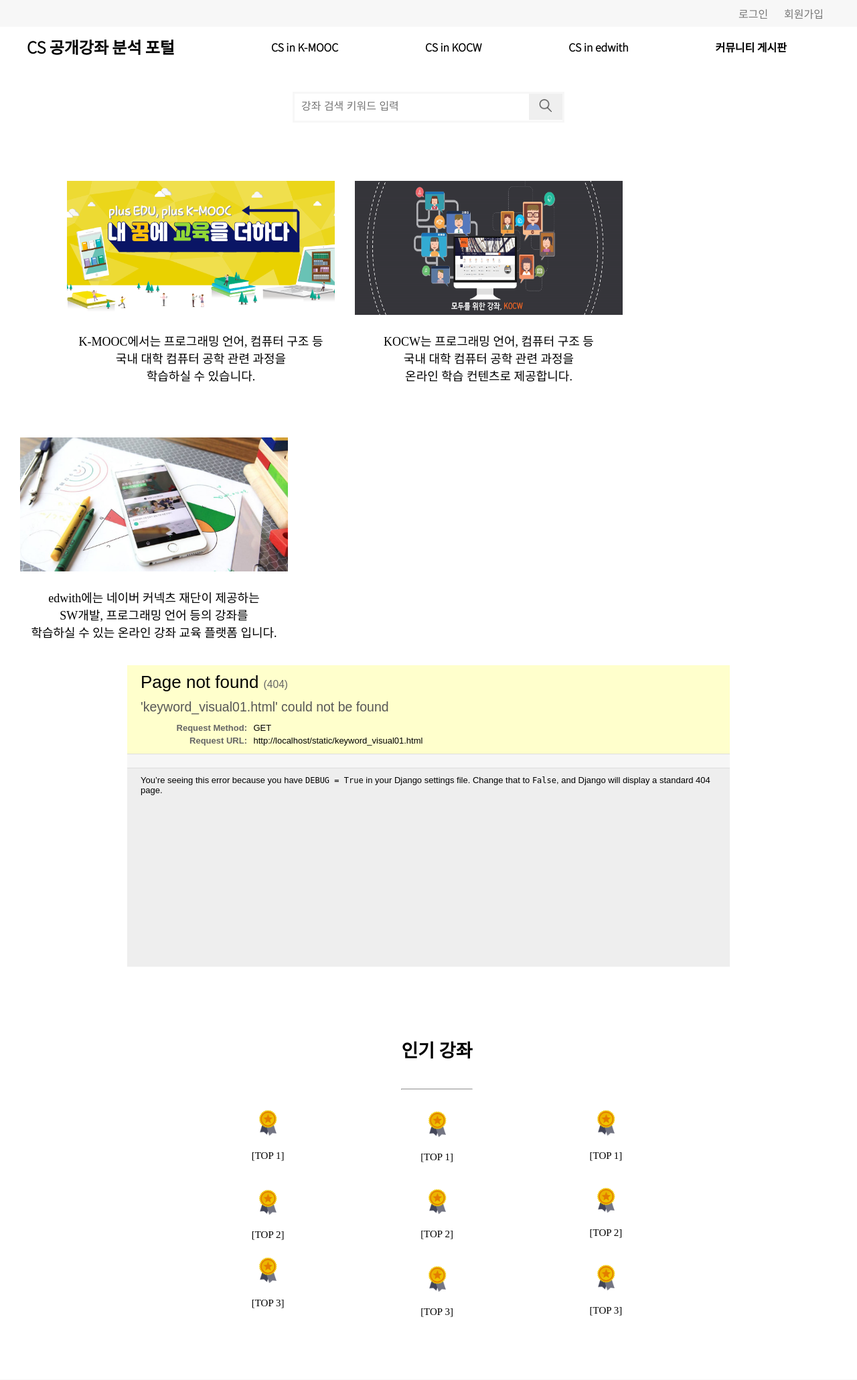
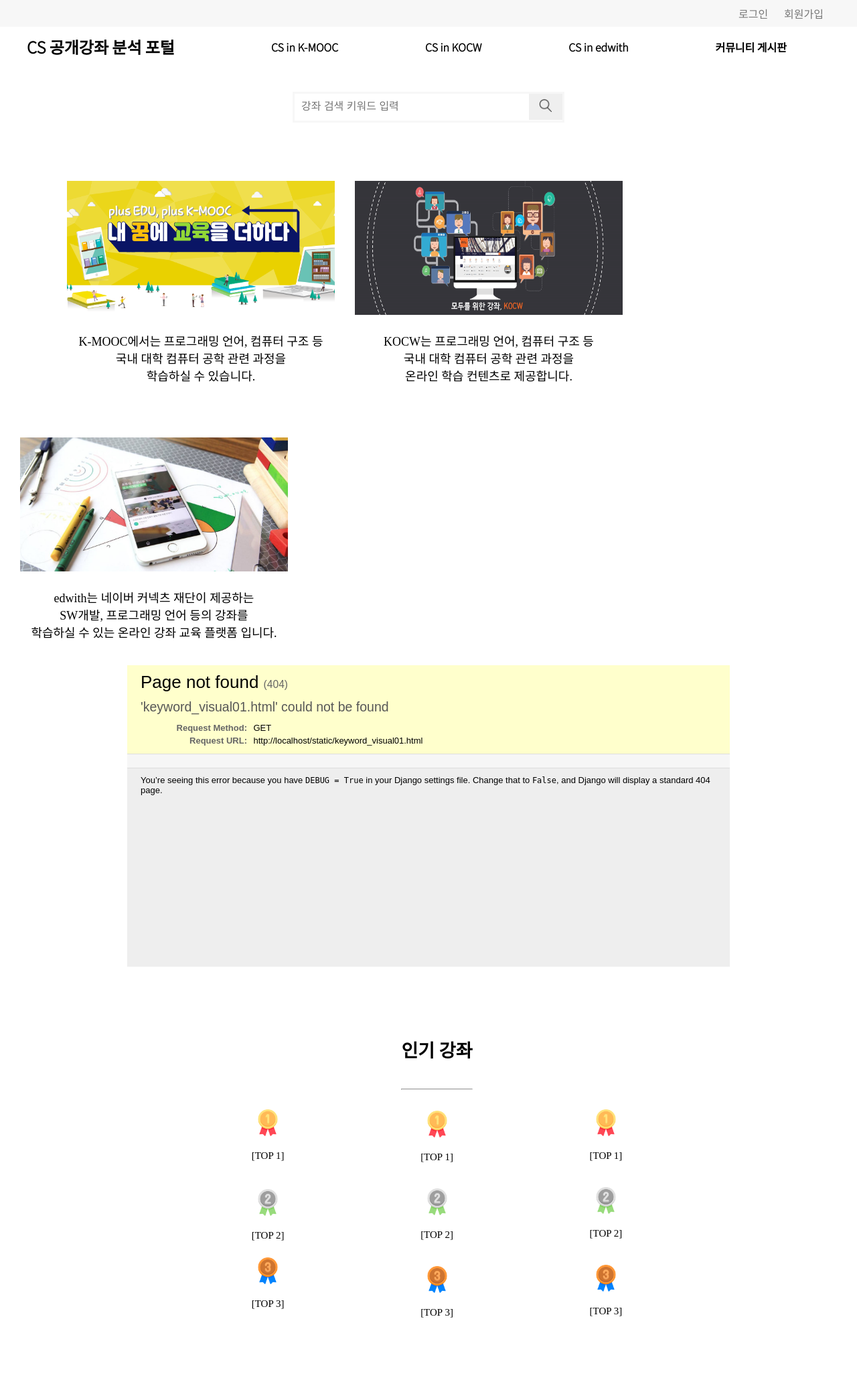
Before and after one commit to SeongminLee812/project_web, a Django app: template templates/project_index.html in a window 1280 px wide. Shown: the top 2060 px of the page at 67% size. Run offline with Django 3.2, Linux system fonts and the light colour scheme; the template is opened without the code that fills it, so the values that code supplies are empty; some web fonts are replaced.

Commit message:
INDEX icon 수정 완료

```diff
--- a/templates/project_index.html
+++ b/templates/project_index.html
@@ -4,7 +4,7 @@
     <meta charset="UTF-8">
     <meta http-equiv="X-UA-Compatible" content="IE=edge">
     <meta name="viewport" content="width=device-width, initial-scale=1.0">
-    <title>CS 공개강좌 분석 포털</title>
+    <title>DS 공개강좌 분석 포털</title>
     {% load static %}
     <link rel="stylesheet" href="{% static 'css/css.css' %}" type="text/css">
 
@@ -126,7 +126,7 @@
                                 <br>
                                     <p class="comt" style="font-size: 18px; color: black; font-family: 'IBM Plex Sans KR'";>
                                         <br>
-                                        edwith에는 네이버 커넥츠 재단이 제공하는
+                                        edwith는 네이버 커넥츠 재단이 제공하는
                                         <br>
                                         SW개발, 프로그래밍 언어 등의 강좌를
                                         <br>
@@ -171,7 +171,7 @@
                    <li>
                        <ul>
                             <a href="http://www.kmooc.kr/courses/{{ moocpop01.course_id }}/about">
-                                <img src="{% static 'image/test03.png' %}" width="40px" height="auto" >
+                                <img src="{% static 'image/medal01.png' %}" width="40px" height="auto" >
                                 <p style="font-size: 15px; color: black; font-family: 'IBM Plex Sans KR';" >
                                    <br>
                                     [TOP 1]
@@ -186,7 +186,7 @@
                    <li>
                        <ul>
                            <a href="http://www.kmooc.kr/courses/{{ moocpop02.course_id }}/about">
-                               <img src="{% static 'image/test03.png' %}" width="40px" height="auto" >
+                               <img src="{% static 'image/medal02.png' %}" width="40px" height="auto" >
                                <p style="font-size: 15px; color: black; font-family: 'IBM Plex Sans KR'"; >
                                    <br>
                                    [TOP 2]
@@ -200,7 +200,7 @@
                    <li>
                        <ul>
                            <a href="http://www.kmooc.kr/courses/{{ moocpop03.course_id }}/about">
-                               <img src="{% static 'image/test03.png' %}" width="40px" height="auto" >
+                               <img src="{% static 'image/medal03.png' %}" width="40px" height="auto" >
                                <p style="font-size: 15px; color: black; font-family: 'IBM Plex Sans KR'">
                                    <br>
                                    [TOP 3]
@@ -225,7 +225,7 @@
                    <li>
                        <ul>
                            <a href="{{ kocwpop01.course_url }}">
-                               <img src="{% static 'image/test03.png' %}" width="40px" height="auto">
+                               <img src="{% static 'image/medal01.png' %}" width="40px" height="auto">
                                <p style="font-size: 15px; color: black; font-family: 'IBM Plex Sans KR';" >
                                    <br>
                                    [TOP 1]
@@ -241,7 +241,7 @@
                     <li>
                         <ul>
                            <a href="{{ kocwpop02.course_url }}">
-                               <img src="{% static 'image/test03.png' %}" width="40px" height="auto">
+                               <img src="{% static 'image/medal02.png' %}" width="40px" height="auto">
                                <p style="font-size: 15px; color: black; font-family: 'IBM Plex Sans KR';">
                                    <br>
                                    [TOP 2]
@@ -257,7 +257,7 @@
                     <li>
                         <ul>
                            <a href="{{ kocwpop03.course_url }}">
-                               <img src="{% static 'image/test03.png' %}" width="40px" height="auto" >
+                               <img src="{% static 'image/medal03.png' %}" width="40px" height="auto" >
                                <p style="font-size: 15px; color: black; font-family: 'IBM Plex Sans KR'; ">
                                    <br>
                                    [TOP 3]
@@ -284,7 +284,7 @@
                    <li>
                        <ul>
                            <a href="{{ edwithpop01.href }}">
-                               <img src="{% static 'image/test03.png' %}" width="40px" height="auto" >
+                               <img src="{% static 'image/medal01.png' %}" width="40px" height="auto" >
                                <p style="font-size: 15px; color: black; font-family: 'IBM Plex Sans KR'; ">
                                    <br>
                                    [TOP 1]
@@ -299,7 +299,7 @@
 
                     <li>
                        <a href="{{ edwithpop02.href }}">
-                           <img src="{% static 'image/test03.png' %}" width="40px" height="auto" >
+                           <img src="{% static 'image/medal02.png' %}" width="40px" height="auto" >
                            <p style="font-size: 15px; color: black; font-family: 'IBM Plex Sans KR'; ">
                                <br>
                                [TOP 2]
@@ -313,7 +313,7 @@
 
                     <li>
                        <a href="{{ edwithpop03.href }}">
-                           <img src="{% static 'image/test03.png' %}" width="40px" height="auto" >
+                           <img src="{% static 'image/medal03.png' %}" width="40px" height="auto" >
                            <p style="font-size: 15px; color: black; font-family: 'IBM Plex Sans KR';">
                                <br>
                                [TOP 3]
```
Also changed, not shown: static/image/medal01.png (added), static/image/medal02.png (added), static/image/medal03.png (added), static/image/test01.jpg (deleted), static/image/test04.png (deleted).
